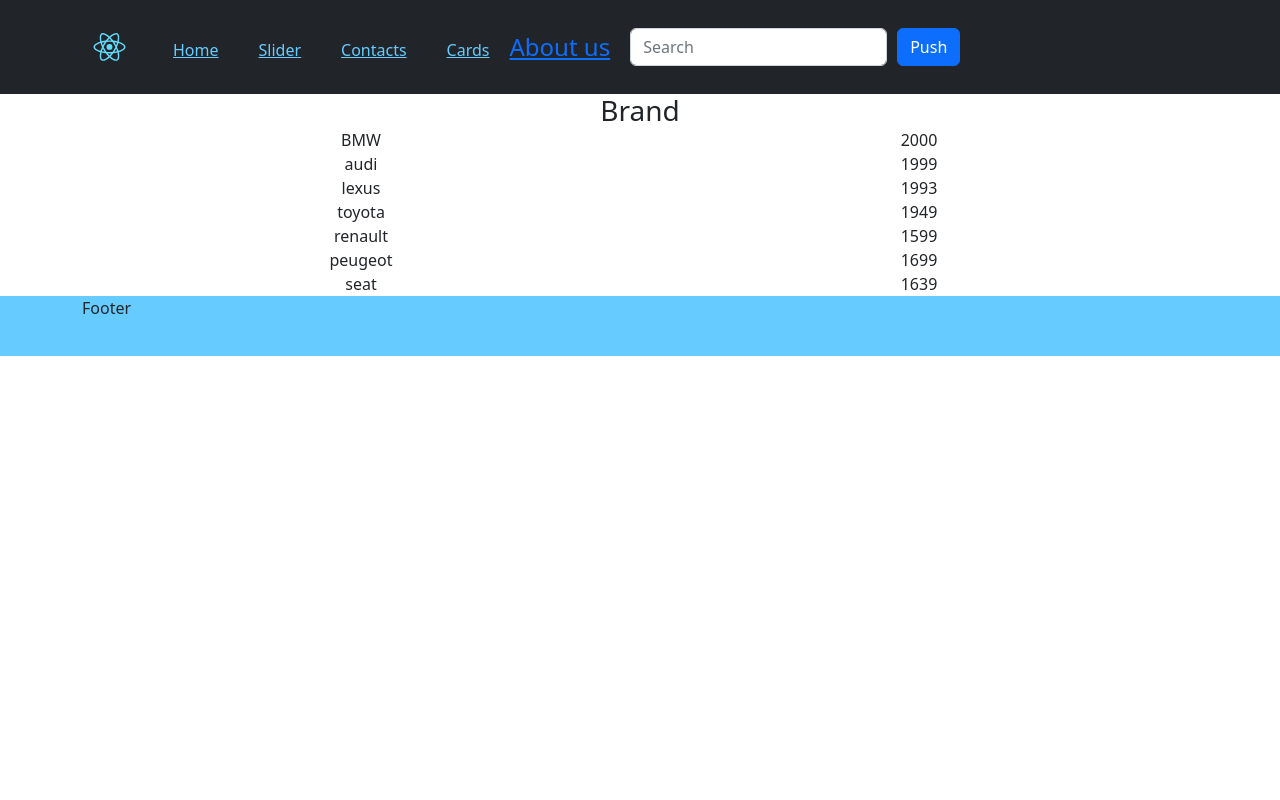
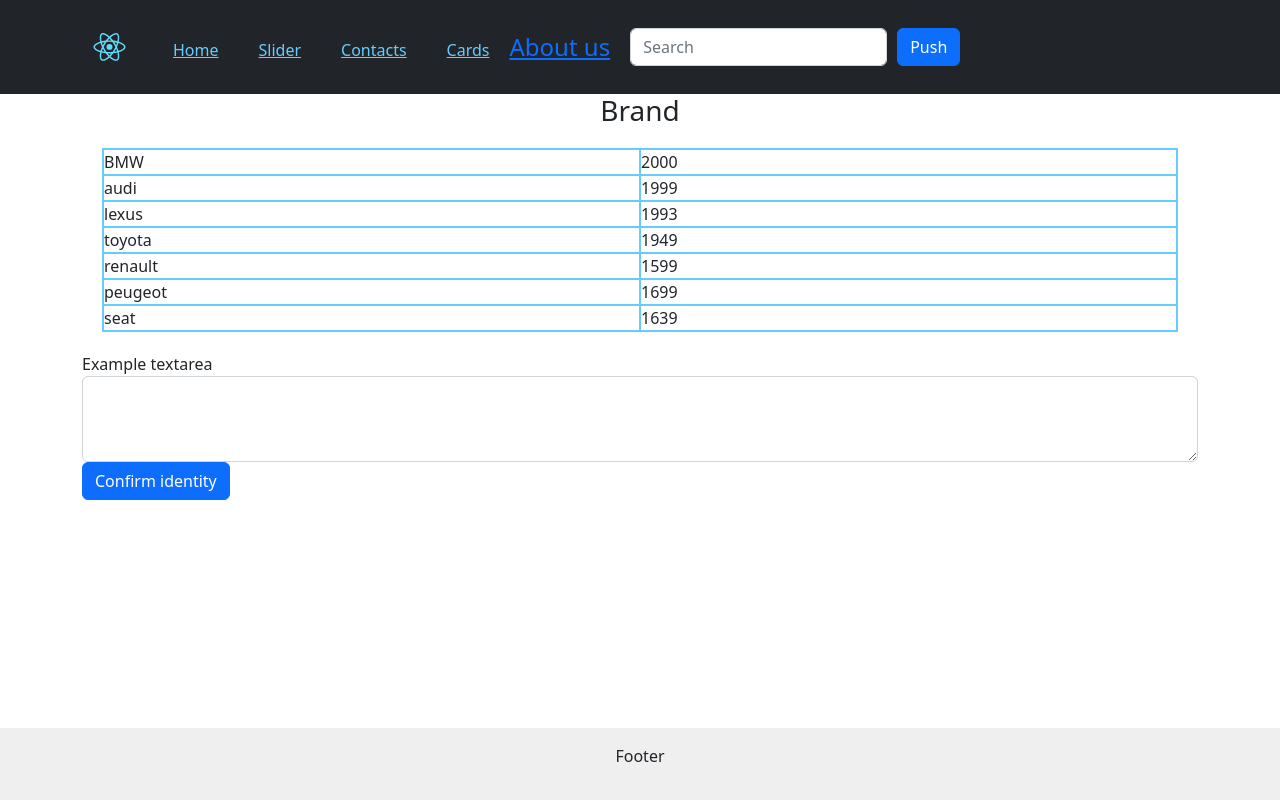
Before and after one commit to VikTornado/startprojects, a React (Create React App) app: page /about in a window 1280 px wide. Built offline with nearby package versions, Linux system fonts and the light colour scheme.

Commit message:
About_link

```diff
--- a/src/Components/About/About.jsx
+++ b/src/Components/About/About.jsx
@@ -1,20 +1,29 @@
 import React from "react";
-import {Container} from "react-bootstrap";
-import AboutSecond from "./AboutSecond/AboutSecond";
+import {Button, Container} from "react-bootstrap";
 import about from "./About.module.css"
 
 const About = (props) => {
-    console.log(props)
-    let newBrand = props.car.car.map(names => <AboutSecond brand={names.brand}/>
-    )
-    let newYear = props.car.year.map(names => <AboutSecond brand={names.year}/>)
+    let newBrand = props.car.car.map(brandDate => <div className={about.item}>{brandDate.brand}</div>)
+    let newYear = props.car.year.map(yearDate => <div className={about.item}>{yearDate.year}</div>)
     return (
         <div>
             <Container>
                 <h3 className={about.title}>Brand</h3>
                 <div className={about.brandBlock}>
-                    <div className={about.newBrand}>{newBrand}</div>
-                    <div className={about.newYear}>{newYear}</div>
+                    <div className={about.items}>
+                        {newBrand}
+                    </div>
+                    <div className={about.items}>
+                        {newYear}
+                    </div>
+                </div>
+                <div>
+                    <div className="form-group">
+                        <label htmlFor="exampleFormControlTextarea1">Example textarea</label>
+                        <textarea className="form-control" id="exampleFormControlTextarea1" rows="3"></textarea>
+                    </div>
+                    <Button onClick={"btnLink"} id={"btn"} type="submit" className="btn btn-primary mb-2 ">Confirm
+                        identity</Button>
                 </div>
             </Container>
         </div>
--- a/src/Components/About/About.module.css
+++ b/src/Components/About/About.module.css
@@ -2,33 +2,33 @@
     padding: 10px 10px 60px;
 }
 
-/*.footer {*/
-/*    display: none;*/
-/*    bottom: 0;*/
-/*    width: 100%;*/
-/*    height: 60px; !* Height of the footer *!*/
-/*    background: #6cf;*/
-/*    position: relative;*/
-/*}*/
-
 .brandBlock {
     display: grid;
     grid-template-columns: 1fr 1fr;
+    border: 1px solid #66ccff;
+    margin: 20px;
 }
 
 .newBrand {
     display: flex;
     align-items: center;
     flex-direction: column;
+    border: 1px solid #66ccff;
+    margin: 20px;
 }
 
 .newYear {
     display: flex;
     align-items: center;
     flex-direction: column;
+    border: 1px solid #66ccff;
+    margin: 20px;
 }
 
 .title {
     margin: auto;
     text-align: center;
 }
+.item{
+    border: 1px solid #66ccff;
+}
--- a/src/Components/About/AboutSecond/AboutSecond.jsx
+++ b/src/Components/About/AboutSecond/AboutSecond.jsx
@@ -2,7 +2,6 @@
 import abSec from './AboutSecond.module.css'
 
 const AboutSecond = (props) => {
-    console.log(props)
     return (
         <div>
             <div className={abSec.brand}>{props.brand}</div>
--- a/src/Components/Footer/Footer.module.css
+++ b/src/Components/Footer/Footer.module.css
@@ -1,7 +1,9 @@
 .footer {
-    bottom:0;
-    width:100%;
-    height:60px;   /* Height of the footer */
-    background:#6cf;
-    position: relative;
+    position: absolute;
+    right: 0;
+    bottom: 0;
+    left: 0;
+    padding: 1rem;
+    background-color: #efefef;
+    text-align: center;
 }
--- a/src/Components/Header/Header.jsx
+++ b/src/Components/Header/Header.jsx
@@ -30,7 +30,7 @@
                                 us</NavLink>
                         </div>
                         <div className={header.form}>
-                            <Form >
+                            <Form>
                                 <FormControl
                                     placeholder={"Search"}
                                     type={"text"}
```
